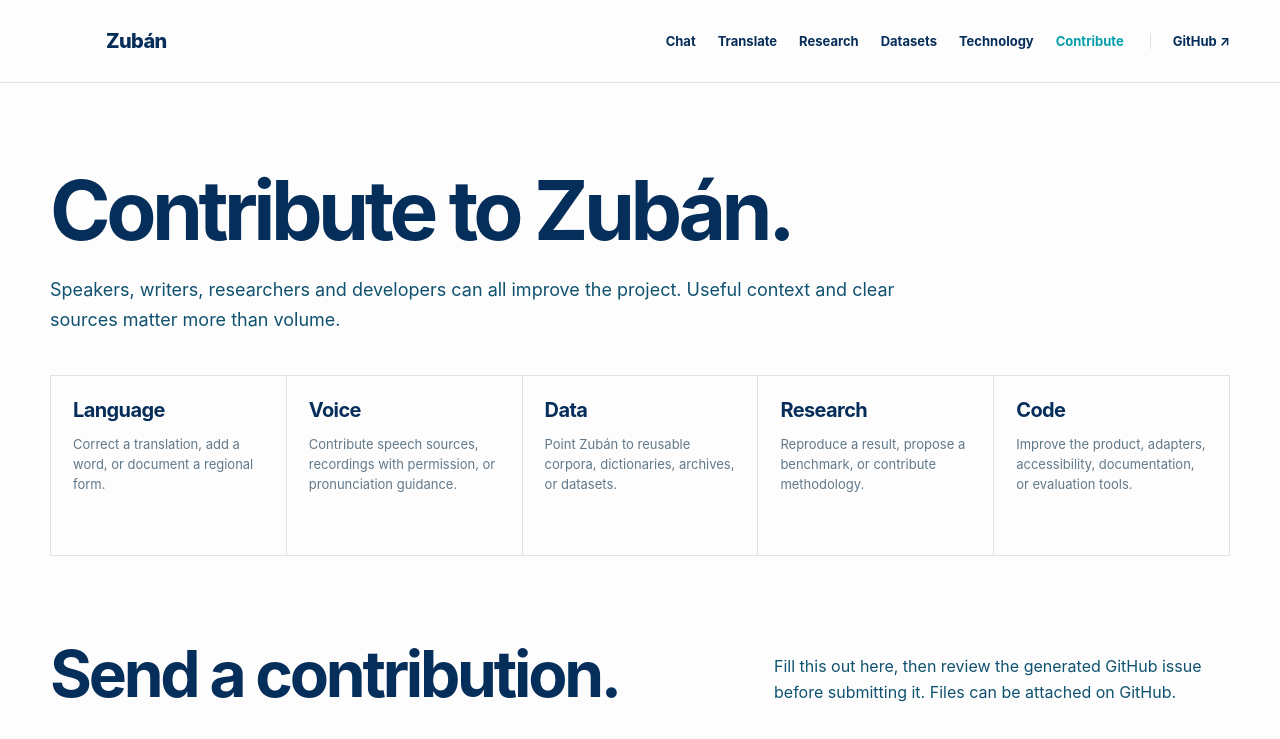
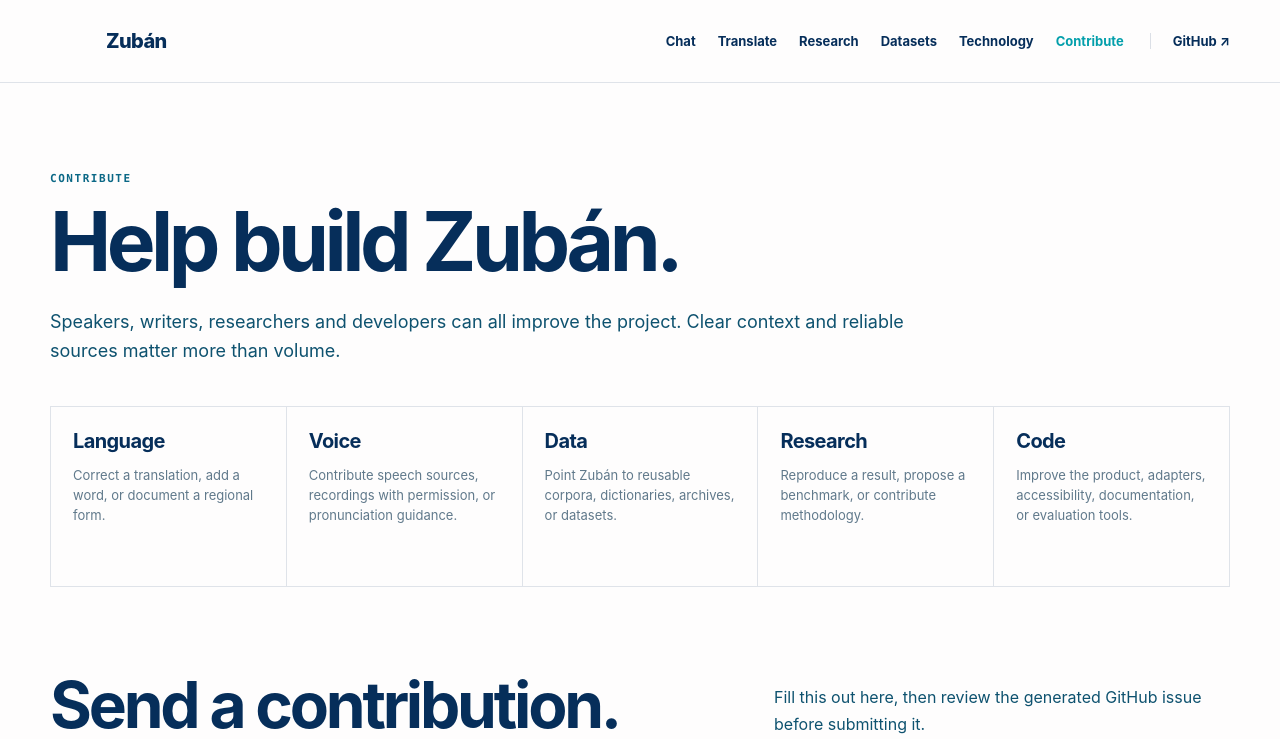
Before and after one commit to merajNizBaloch/Zuban-Open-Balochi-AI, a Next.js app: page /contribute in a window 1280 px wide. Shown: the top 739 px of the page. Built offline with nearby package versions, Linux system fonts and the light colour scheme.

Commit message:
design: unify Zubán public pages

```diff
--- a/src/app/contribute/page.tsx
+++ b/src/app/contribute/page.tsx
@@ -13,12 +13,15 @@
   return (
     <section className="section contribute-page">
       <div className="shell">
-        <h1 className="page-title">Contribute to Zubán.</h1>
-        <p className="lead wide">
-          Speakers, writers, researchers and developers can all improve the project. Useful context and clear sources matter more than volume.
-        </p>
+        <div className="page-intro-center">
+          <p className="eyebrow">CONTRIBUTE</p>
+          <h1 className="page-title">Help build Zubán.</h1>
+          <p className="lead wide">
+            Speakers, writers, researchers and developers can all improve the project. Clear context and reliable sources matter more than volume.
+          </p>
+        </div>
 
-        <div className="contribute-paths">
+        <div className="contribute-paths contribute-paths-clean">
           {paths.map(([title, text]) => (
             <article key={title}>
               <h2>{title}</h2>
@@ -28,14 +31,9 @@
         </div>
 
         <div className="contribute-form-section">
-          <div className="section-heading">
-            <div>
-              <h2>Send a contribution.</h2>
-            </div>
-            <p>
-              Fill this out here, then review the generated GitHub issue before submitting it.
-              Files can be attached on GitHub.
-            </p>
+          <div className="section-heading centered-section-heading">
+            <div><h2>Send a contribution.</h2></div>
+            <p>Fill this out here, then review the generated GitHub issue before submitting it.</p>
           </div>
           <ContributionForm />
         </div>
```
